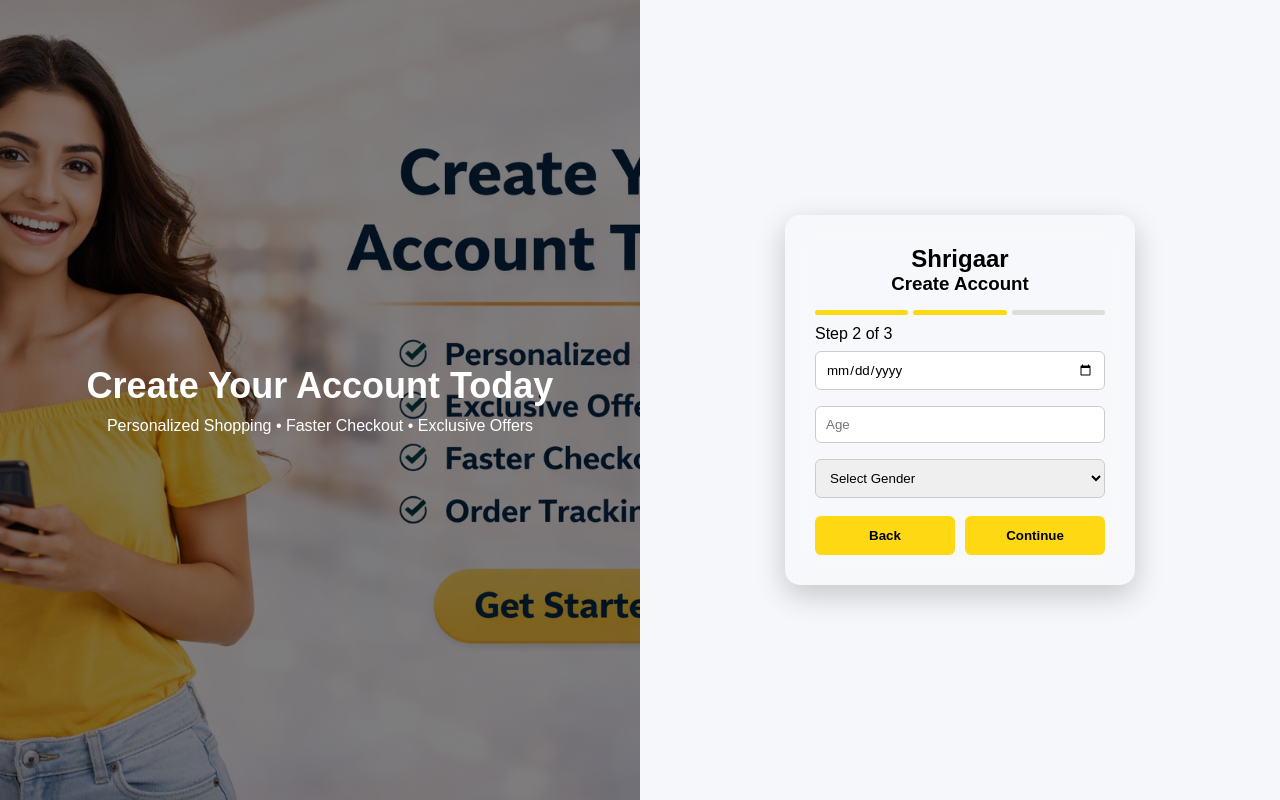
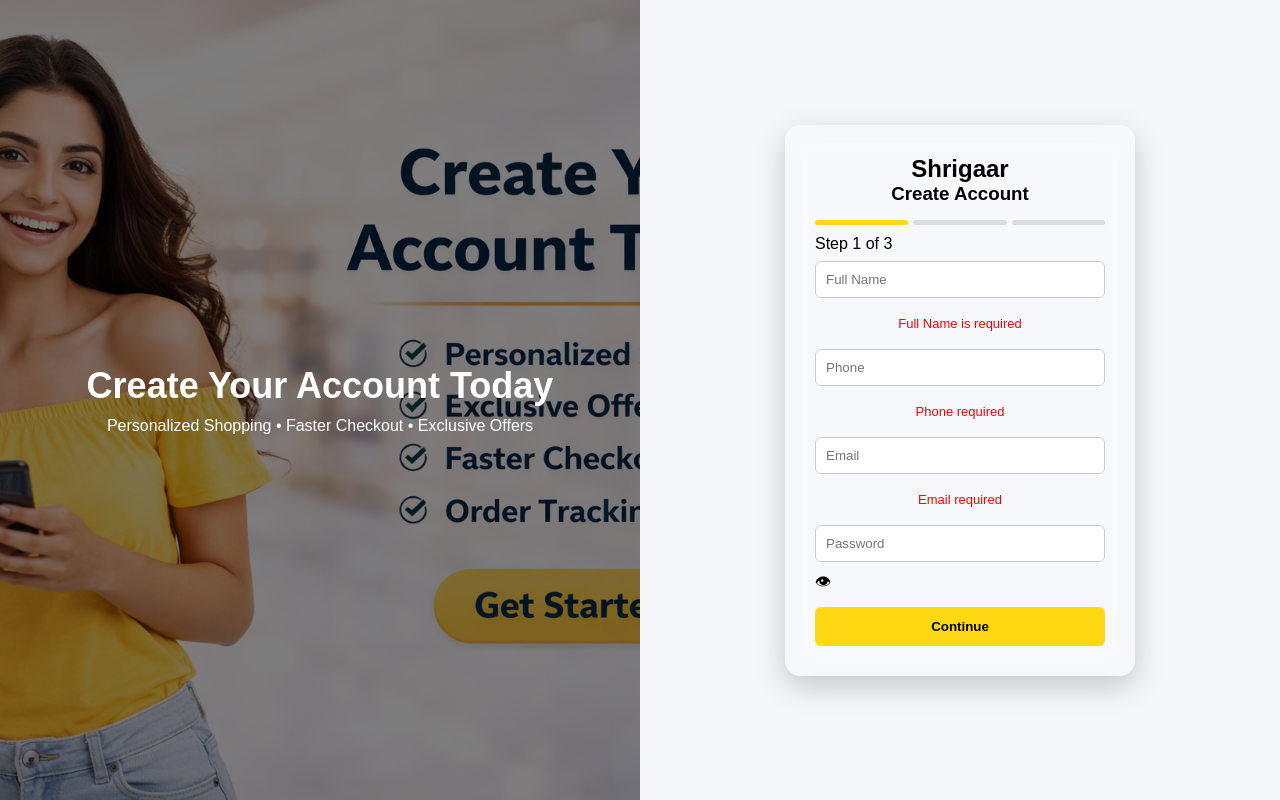
Before and after one commit to deepak199395/Shringar, a React (Create React App) app in the folder shrigar-frontend/: page /SignUp in a window 1280 px wide. Both pictures are taken after a click on the button "Continue". Built offline with nearby package versions, Linux system fonts and the light colour scheme.

Commit message:
add formik validation and other thing and fix redux saga issue

```diff
--- a/shrigar-frontend/package.json
+++ b/shrigar-frontend/package.json
@@ -10,6 +10,7 @@
     "@testing-library/user-event": "^13.5.0",
     "axios": "^1.13.2",
     "firebase": "^12.10.0",
+    "formik": "^2.4.9",
     "react": "^19.2.3",
     "react-dom": "^19.2.3",
     "react-icons": "^5.6.0",
@@ -18,7 +19,8 @@
     "react-scripts": "5.0.1",
     "redux-saga": "^1.4.2",
     "swiper": "^12.0.3",
-    "web-vitals": "^2.1.4"
+    "web-vitals": "^2.1.4",
+    "yup": "^1.7.1"
   },
   "scripts": {
     "start": "react-scripts start",
--- a/shrigar-frontend/src/App.js
+++ b/shrigar-frontend/src/App.js
@@ -25,7 +25,7 @@
     <BrowserRouter>
     <Routes>
       <Route path='/' element={<HomePage/>}/>
-      <Route path='/SignIn' element={<SignIn/>}/>
+      <Route path='/signin' element={<SignIn/>}/>
       <Route path='/SignUp' element={<SignUp/>}/>
       <Route path='/header' element={<Header/>}/>
       <Route path='/footer' element={<Footer/>}/>
--- a/shrigar-frontend/src/Auth/Register/SignUp.css
+++ b/shrigar-frontend/src/Auth/Register/SignUp.css
@@ -124,6 +124,35 @@
   margin-top: 10px;
   text-align: center;
 }
+.password-field {
+  position: relative;
+}
+
+.toggle-password {
+  position: absolute;
+  right: 10px;
+  top: 50%;
+  transform: translateY(-50%);
+  cursor: pointer;
+  font-size: 12px;
+  color: #555;
+}
+.password-rules {
+  margin-top: 8px;
+  font-size: 13px;
+}
+
+.password-rules p {
+  margin: 3px 0;
+}
+
+.valid {
+  color: green;
+}
+
+.invalid {
+  color: red;
+}
 
 /* Responsive */
 @media (max-width: 768px) {
--- a/shrigar-frontend/src/Auth/Register/SignUp.jsx
+++ b/shrigar-frontend/src/Auth/Register/SignUp.jsx
@@ -1,17 +1,82 @@
-import React, { useState } from "react";
+import React, { useState, useEffect } from "react";
 import { useNavigate } from "react-router-dom";
 import { useDispatch, useSelector } from "react-redux";
-import { registerRequest } from "../../ReduxToolkit/authSlice";
+import { useFormik } from "formik";
+import * as Yup from "yup";
+import {
+  registerRequest,
+  resetRegisterState,
+} from "../../ReduxToolkit/authSlice";
 import "./SignUp.css";
 
 const SignUp = () => {
   const [step, setStep] = useState(1);
+  const [showPassword, setShowPassword] = useState(false);
+
   const navigate = useNavigate();
   const dispatch = useDispatch();
 
-  const { loading, error } = useSelector((state) => state.auth);
+  const { loading, error, isRegistered } = useSelector(
+    (state) => state.auth
+  );
 
-  const [formData, setFormData] = useState({
+  // ✅ Redirect after successful registration
+  useEffect(() => {
+    if (isRegistered) {
+      navigate("/signin"); // make sure route matches
+      dispatch(resetRegisterState());
+    }
+  }, [isRegistered, navigate, dispatch]);
+
+  // ✅ Regex
+  const phoneRegExp = /^[6-9]\d{9}$/;
+  const passwordRegExp = /^(?=.*[A-Za-z])(?=.*\d).{6,}$/;
+
+  // ✅ Validation
+  const validationSchema = Yup.object({
+    FullName: Yup.string().min(3).required("Full Name is required"),
+    phoneNumber: Yup.string()
+      .matches(phoneRegExp, "Invalid phone")
+      .required("Phone required"),
+    Email: Yup.string().email().required("Email required"),
+    Password: Yup.string()
+      .matches(passwordRegExp, "Min 6 chars with number")
+      .required("Password required"),
+    Dob: Yup.date().required("DOB required"),
+    age: Yup.number().min(10).max(100),
+    Gender: Yup.string().required("Select gender"),
+    Address: Yup.string().required("Address required"),
+    City: Yup.string().required("City required"),
+    State: Yup.string().required("State required"),
+    Country: Yup.string().required("Country required"),
+    Pincode: Yup.string()
+      .matches(/^[1-9][0-9]{5}$/, "Invalid pincode")
+      .required("Pincode required"),
+  });
+
+  // ✅ Age Calculator
+  const calculateAge = (dob) => {
+    const birthDate = new Date(dob);
+    const today = new Date();
+
+    let age = today.getFullYear() - birthDate.getFullYear();
+    const m = today.getMonth() - birthDate.getMonth();
+
+    if (m < 0 || (m === 0 && today.getDate() < birthDate.getDate())) {
+      age--;
+    }
+    return age;
+  };
+
+  // ✅ Password Rules
+  const getPasswordRules = (password) => ({
+    length: password.length >= 6,
+    letter: /[A-Za-z]/.test(password),
+    number: /\d/.test(password),
+  });
+
+  const formik = useFormik({
+    initialValues: {
       FullName: "",
       phoneNumber: "",
       Email: "",
@@ -24,28 +89,43 @@
       Pincode: "",
       Country: "",
       State: "",
+    },
+    validationSchema,
+
+    // ✅ FIXED: No async / no res
+    onSubmit: (values) => {
+      dispatch(registerRequest(values));
+    },
   });
 
-  const handleChange = (e) => {
-    setFormData({
-      ...formData,
-      [e.target.name]: e.target.value,
-    });
+  const passwordRules = getPasswordRules(formik.values.Password);
+
+  // ✅ Step validation
+  const validateStep = async () => {
+    let fields = [];
+
+    if (step === 1) {
+      fields = ["FullName", "phoneNumber", "Email", "Password"];
+    } else if (step === 2) {
+      fields = ["Dob", "age", "Gender"];
+    }
+
+    const errors = await formik.validateForm();
+    const stepErrors = fields.filter((f) => errors[f]);
+
+    if (stepErrors.length === 0) {
+      setStep((prev) => prev + 1);
+    } else {
+      formik.setTouched(
+        fields.reduce((acc, f) => ({ ...acc, [f]: true }), {})
+      );
+    }
   };
 
-  const nextStep = () => setStep((prev) => prev + 1);
   const prevStep = () => setStep((prev) => prev - 1);
-
-  const handleSubmit = (e) => {
-    e.preventDefault();
-    dispatch(registerRequest(formData));
-    navigate("/SignIn");
-  };
 
   return (
     <div className="signup-container">
-
-      {/* LEFT SIDE IMAGE */}
       <div className="signup-left">
         <div className="overlay">
           <h1>Create Your Account Today</h1>
@@ -53,33 +133,76 @@
         </div>
       </div>
 
-      {/* RIGHT SIDE FORM */}
       <div className="signup-right">
         <div className="signup-card">
-
           <h2>Shrigaar</h2>
           <h3>Create Account</h3>
 
-          {/* Progress Bar */}
           <div className="progress-bar">
-            <div className={`step ${step >= 1 ? "active" : ""}`}></div>
-            <div className={`step ${step >= 2 ? "active" : ""}`}></div>
-            <div className={`step ${step >= 3 ? "active" : ""}`}></div>
+            <div className={`step ${step >= 1 ? "active" : ""}`} />
+            <div className={`step ${step >= 2 ? "active" : ""}`} />
+            <div className={`step ${step >= 3 ? "active" : ""}`} />
           </div>
 
-          <p className="step-text">Step {step} of 3</p>
+          <p>Step {step} of 3</p>
 
-          <form onSubmit={handleSubmit}>
-
+          <form onSubmit={formik.handleSubmit}>
             {/* STEP 1 */}
             {step === 1 && (
               <>
-                <input name="FullName" placeholder="Full Name" onChange={handleChange} />
-                <input name="phoneNumber" placeholder="Phone Number" onChange={handleChange} />
-                <input name="Email" placeholder="Email" onChange={handleChange} />
-                <input type="password" name="Password" placeholder="Password" onChange={handleChange} />
+                <input name="FullName" placeholder="Full Name"
+                  onChange={formik.handleChange}
+                  value={formik.values.FullName}
+                />
+                {formik.touched.FullName && formik.errors.FullName && (
+                  <p className="error">{formik.errors.FullName}</p>
+                )}
 
-                <button type="button" onClick={nextStep}>
+                <input name="phoneNumber" placeholder="Phone"
+                  onChange={formik.handleChange}
+                  value={formik.values.phoneNumber}
+                />
+                {formik.errors.phoneNumber && (
+                  <p className="error">{formik.errors.phoneNumber}</p>
+                )}
+
+                <input name="Email" placeholder="Email"
+                  onChange={formik.handleChange}
+                  value={formik.values.Email}
+                />
+                {formik.errors.Email && (
+                  <p className="error">{formik.errors.Email}</p>
+                )}
+
+                {/* PASSWORD */}
+                <div className="password-field">
+                  <input
+                    type={showPassword ? "text" : "password"}
+                    name="Password"
+                    placeholder="Password"
+                    onChange={formik.handleChange}
+                    value={formik.values.Password}
+                  />
+                  <span onClick={() => setShowPassword(!showPassword)}>
+                    {showPassword ? "🙈" : "👁"}
+                  </span>
+                </div>
+
+                {formik.values.Password && (
+                  <div className="password-rules">
+                    <p className={passwordRules.length ? "valid" : "invalid"}>
+                      6+ characters
+                    </p>
+                    <p className={passwordRules.letter ? "valid" : "invalid"}>
+                      Letter required
+                    </p>
+                    <p className={passwordRules.number ? "valid" : "invalid"}>
+                      Number required
+                    </p>
+                  </div>
+                )}
+
+                <button type="button" onClick={validateStep}>
                   Continue
                 </button>
               </>
@@ -88,10 +211,21 @@
             {/* STEP 2 */}
             {step === 2 && (
               <>
-                <input type="date" name="Dob" onChange={handleChange} />
-                <input type="number" name="age" placeholder="Age" onChange={handleChange} />
+                <input
+                  type="date"
+                  name="Dob"
+                  onChange={(e) => {
+                    formik.handleChange(e);
+                    formik.setFieldValue(
+                      "age",
+                      calculateAge(e.target.value)
+                    );
+                  }}
+                />
 
-                <select name="Gender" onChange={handleChange}>
+                <input type="number" value={formik.values.age} readOnly />
+
+                <select name="Gender" onChange={formik.handleChange}>
                   <option value="">Select Gender</option>
                   <option>Male</option>
                   <option>Female</option>
@@ -99,8 +233,10 @@
                 </select>
 
                 <div className="btn-group">
-                  <button type="button" onClick={prevStep}>Back</button>
-                  <button type="button" onClick={nextStep}>Continue</button>
+                  <button onClick={prevStep}>Back</button>
+                  <button type="button" onClick={validateStep}>
+                    Continue
+                  </button>
                 </div>
               </>
             )}
@@ -108,25 +244,33 @@
             {/* STEP 3 */}
             {step === 3 && (
               <>
-                <input name="Address" placeholder="Address" onChange={handleChange} />
-                <input name="City" placeholder="City" onChange={handleChange} />
-                <input name="State" placeholder="State" onChange={handleChange} />
-                <input name="Country" placeholder="Country" onChange={handleChange} />
-                <input name="Pincode" placeholder="Pincode" onChange={handleChange} />
+                <input name="Address" placeholder="Address"
+                  onChange={formik.handleChange}
+                />
+                <input name="City" placeholder="City"
+                  onChange={formik.handleChange}
+                />
+                <input name="State" placeholder="State"
+                  onChange={formik.handleChange}
+                />
+                <input name="Country" placeholder="Country"
+                  onChange={formik.handleChange}
+                />
+                <input name="Pincode" placeholder="Pincode"
+                  onChange={formik.handleChange}
+                />
 
                 <div className="btn-group">
-                  <button type="button" onClick={prevStep}>Back</button>
+                  <button onClick={prevStep}>Back</button>
                   <button type="submit">
                     {loading ? "Creating..." : "Create Account"}
                   </button>
                 </div>
               </>
             )}
-
           </form>
 
           {error && <p className="error">{error}</p>}
-
         </div>
       </div>
     </div>
```
Also changed, not shown: shrigar-frontend/src/Auth/validations/validationSchema.jsx (added, +39 -0 lines), shrigar-frontend/src/ReduxToolkit/actions/authActions.jsx (+10 -17 lines), shrigar-frontend/src/ReduxToolkit/authSlice.jsx (+11 -5 lines), 1 other file (tests, documents, lock files or other folders). Lines whose indentation alone changed are shown as unchanged.
